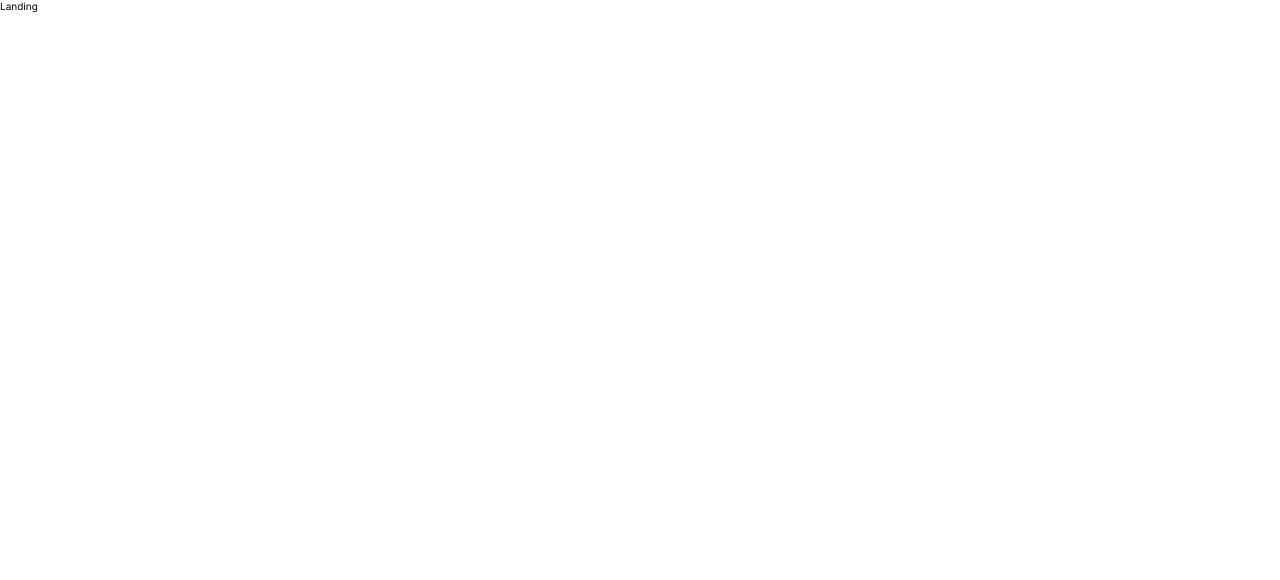
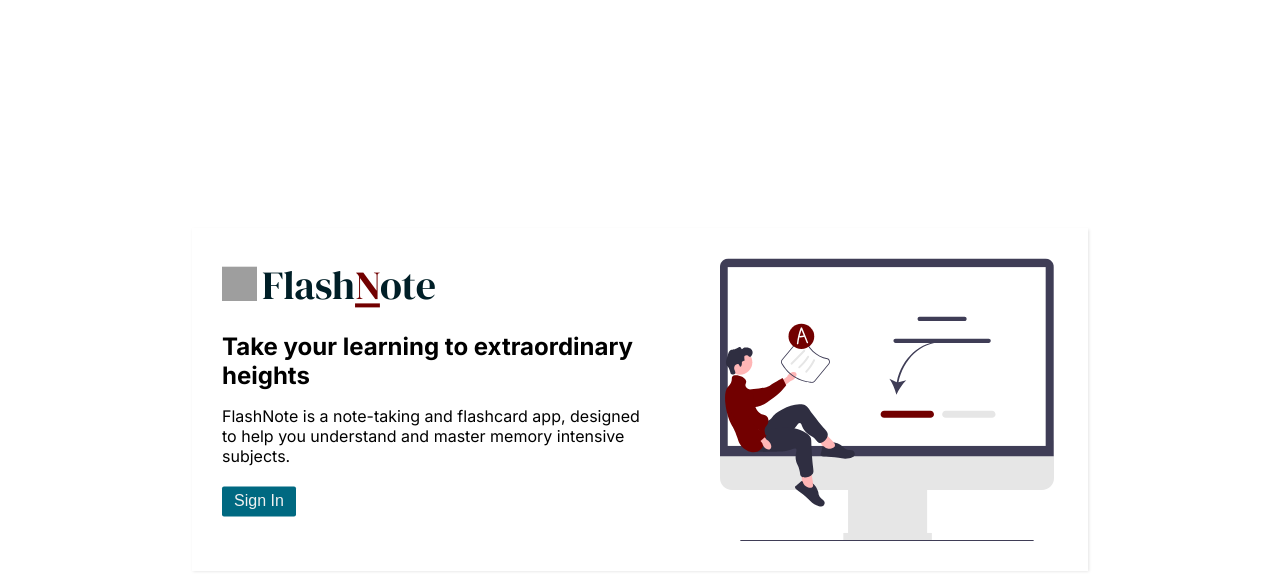
Before and after one commit to Fahad-Iqbal/Flashnote-UI, a React (Vite) app: page /landing in a window 1280 px wide. Shown: the top 580 px of the page. Built offline with nearby package versions, Linux system fonts and the light colour scheme; grey boxes are pictures that could not be loaded.

Commit message:
landing page

```diff
--- a/src/App.css
+++ b/src/App.css
@@ -185,7 +185,7 @@ main {
 }
 
 @media only screen and (max-width: 650px) {
-  .logo-text {
+  header .logo-text {
     display: none;
   }
   .logo-container {
--- a/src/App.jsx
+++ b/src/App.jsx
@@ -18,7 +18,7 @@ export default function App() {
       <Routes>
         <Route path="/" element={<Home user={user} setUser={setUser} />} />
         <Route path="login" element={<Login user={user} setUser={setUser} />} />
-        <Route path="landing" user={user} element={<Landing />} />
+        <Route path="landing" element={<Landing user={user} />} />
       </Routes>
     </BrowserRouter>
   );
--- a/src/Landing.jsx
+++ b/src/Landing.jsx
@@ -1,7 +1,116 @@
-import React from 'react';
+import React, { useEffect } from 'react';
+import heroImg from './hero.svg';
+import styled from 'styled-components';
+import { useNavigate } from 'react-router-dom';
 
-const Landing = () => {
-  return <div>Landing</div>;
+const Landing = ({ user }) => {
+  const navigate = useNavigate();
+  useEffect(() => {
+    if (user) {
+      navigate('/');
+    }
+  }, []);
+
+  return (
+    <Wrapper className="hero-section">
+      <article>
+        <div className="logo-container">
+          <img
+            className="logo-icon"
+            src="https://res.cloudinary.com/drbpsxnln/image/upload/v1675047201/Icon_rkfp37.png"
+            alt="icon"
+          />
+          <div className="logo-text-container">
+            <div className="logo-text">
+              Flash<span>N</span>ote
+            </div>
+          </div>
+        </div>
+        <h1>Take your learning to extraordinary heights</h1>
+        <p>
+          FlashNote is a note-taking and flashcard app, designed to help you
+          understand and master memory intensive subjects.{' '}
+        </p>
+        <button
+          className="btn primary"
+          onClick={() => {
+            navigate('/login');
+          }}
+        >
+          Sign In
+        </button>
+      </article>
+      <img
+        className="hero-img"
+        src={heroImg}
+        alt="Image of man holding a test paper"
+      />
+    </Wrapper>
+  );
 };
 
+const Wrapper = styled.section`
+  position: absolute;
+  display: flex;
+  /* height: 40vh; */
+  gap: 8rem;
+  top: 50%;
+  left: 50%;
+  transform: translate(-50%, -50%);
+  width: 70vw;
+  max-width: 100rem;
+  padding: 3rem;
+  box-shadow: 1px 1px 3px #0000001c;
+
+  img.hero-img {
+    width: 40%;
+    object-position: top;
+    object-fit: contain;
+  }
+
+  article {
+    /* padding-top: 10rem; */
+    justify-content: space-around;
+    width: 50%;
+  }
+
+  .logo-container {
+    height: 5rem;
+    margin-left: 0;
+  }
+  .logo-text-container {
+    height: 100%;
+  }
+  .logo-text {
+    height: 100%;
+    font-size: 4rem;
+  }
+  .logo-icon {
+    height: 3.5rem;
+    width: 3.5rem;
+  }
+
+  h1 {
+    font-size: 2.4rem;
+    padding-top: 2.4rem;
+  }
+  p {
+    padding-top: 1.6rem;
+    font-size: 1.6rem;
+  }
+
+  .btn.primary {
+    margin-top: 2rem;
+    padding: 0.6rem 1.2rem;
+  }
+
+  @media (max-width: 750px) {
+    .hero-img {
+      right: -3rem;
+      top: 25rem;
+      position: absolute;
+    }
+  }
+`;
+
 export default Landing;
--- a/src/Login.jsx
+++ b/src/Login.jsx
@@ -8,7 +8,7 @@ const Login = ({ user, setUser }) => {
     name: '',
     email: '',
     password: '',
-    isMember: false,
+    isMember: true,
   });
 
   const handleChange = (e) => {
```
Also changed, not shown: src/hero.svg (added).
